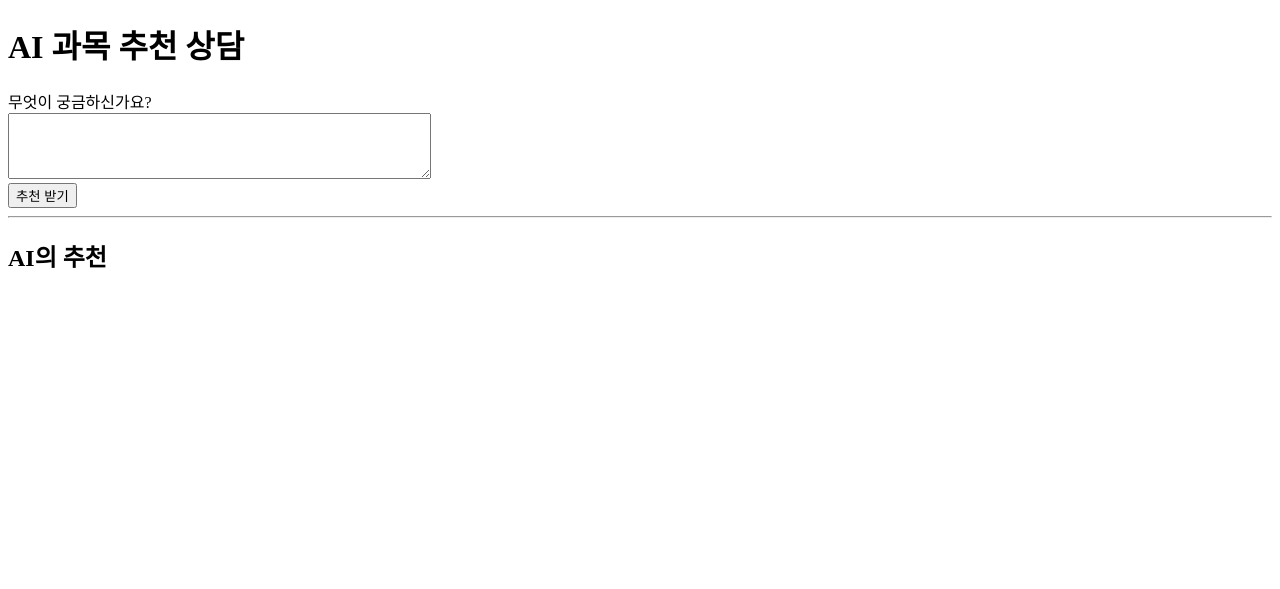
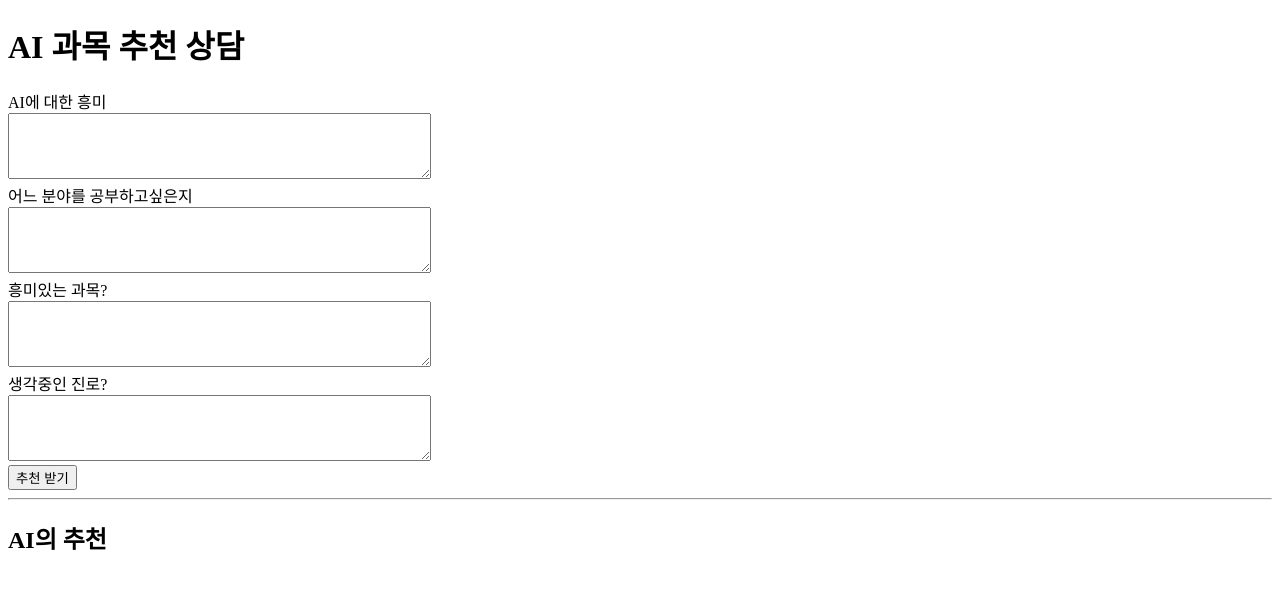
Before and after one commit to HaeSeongHI/Teamproject, a Flask app: page / in a window 1280 px wide. Shown: the top 589 px of the page. Run offline with Flask 3, Linux system fonts and the light colour scheme.

Commit message:
짖ㄹ문 업데이트트

```diff
--- a/app.py
+++ b/app.py
@@ -1,14 +1,14 @@
 from flask import Flask, render_template, request
 from openai import OpenAI
 from pathlib import Path
-import os
+
 
 app = Flask(__name__)
 
 # API 클라이언트 설정
 client = OpenAI(
     base_url="https://openrouter.ai/api/v1",
-    api_key="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"
+    api_key="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"
 )
 
 
--- a/templates/index.html
+++ b/templates/index.html
@@ -7,7 +7,13 @@
 <body>
     <h1>AI 과목 추천 상담</h1>
     <form method="post">
-        <label>무엇이 궁금하신가요?</label><br>
+    <label>AI에 대한 흥미</label><br>
+        <textarea name="question" rows="4" cols="50">{{ question }}</textarea><br>
+    <label>어느 분야를 공부하고싶은지</label><br>
+        <textarea name="question" rows="4" cols="50">{{ question }}</textarea><br>
+    <label>흥미있는 과목?</label><br>
+        <textarea name="question" rows="4" cols="50">{{ question }}</textarea><br>
+    <label>생각중인 진로?</label><br>
         <textarea name="question" rows="4" cols="50">{{ question }}</textarea><br>
         <button type="submit">추천 받기</button>
     </form>
```
